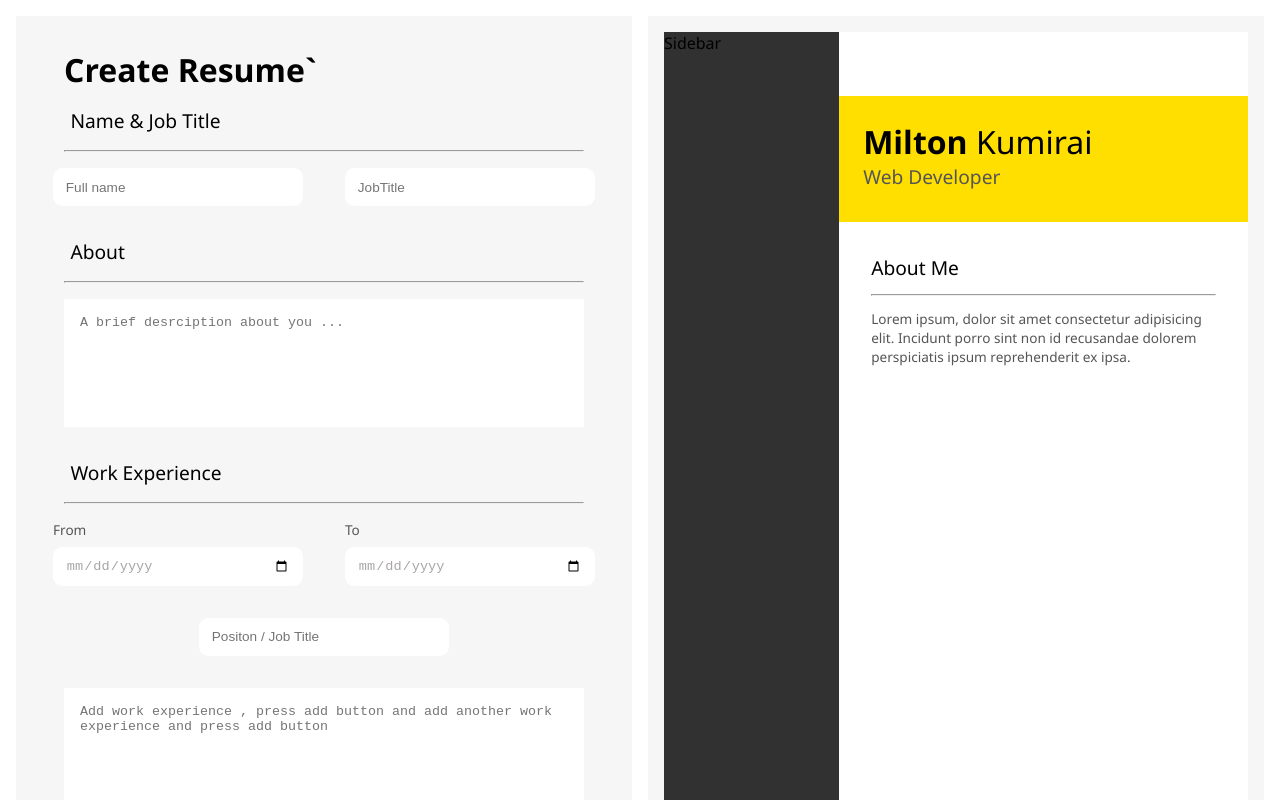
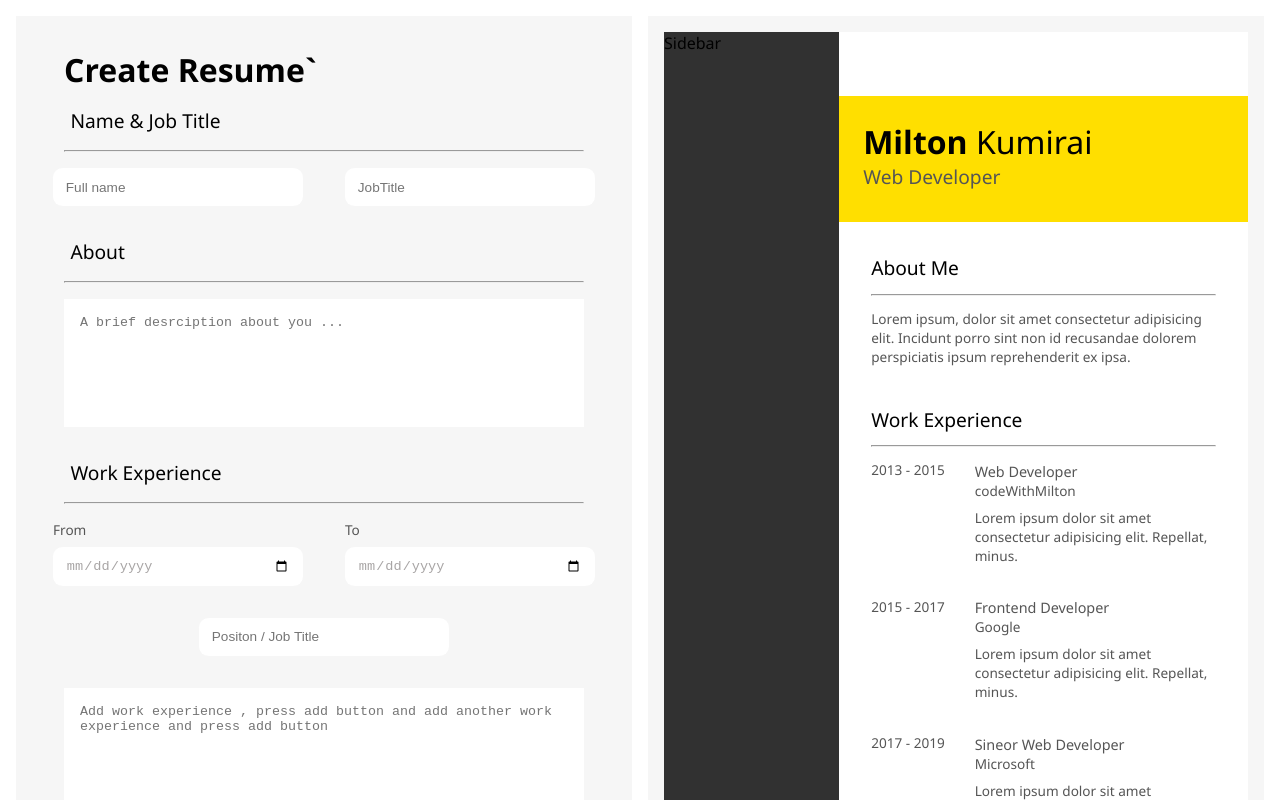
Before and after one commit to Kummirai/resume, a React (Vite) app in the folder cv application/: page / in a window 1280 px wide. Built offline with nearby package versions, Linux system fonts and the light colour scheme.

Commit message:
Add work experience sectiion and style it

```diff
--- a/cv application/src/components/templateOne/Main.jsx
+++ b/cv application/src/components/templateOne/Main.jsx
@@ -1,11 +1,13 @@
 import AboutMe from "./AboutMe";
 import Heading from "./Heading";
+import WorkExperience from "./WorkExperience";
 
 const Main = () => {
   return (
     <div className="main">
       <Heading />
       <AboutMe />
+      <WorkExperience />
     </div>
   );
 };
--- /dev/null
+++ b/cv application/src/components/templateOne/WorkExperience.jsx
@@ -0,0 +1,43 @@
+const WorkExperience = () => {
+  return (
+    <div className="about-me">
+      <h2>Work Experience</h2>
+      <hr />
+      <div className="work-exp-cont">
+        <p className="work-exp-year">2013 - 2015</p>
+        <div className="work-exp-details">
+          <p className="work-exp-title">Web Developer</p>
+          <p className="work-exp-comp">codeWithMilton</p>
+          <p className="work-exp-desc">
+            Lorem ipsum dolor sit amet consectetur adipisicing elit. Repellat,
+            minus.
+          </p>
+        </div>
+      </div>
+      <div className="work-exp-cont">
+        <p className="work-exp-year">2015 - 2017</p>
+        <div className="work-exp-details">
+          <p className="work-exp-title">Frontend Developer</p>
+          <p className="work-exp-comp">Google</p>
+          <p className="work-exp-desc">
+            Lorem ipsum dolor sit amet consectetur adipisicing elit. Repellat,
+            minus.
+          </p>
+        </div>
+      </div>
+      <div className="work-exp-cont">
+        <p className="work-exp-year">2017 - 2019</p>
+        <div className="work-exp-details">
+          <p className="work-exp-title">Sineor Web Developer</p>
+          <p className="work-exp-comp">Microsoft</p>
+          <p className="work-exp-desc">
+            Lorem ipsum dolor sit amet consectetur adipisicing elit. Repellat,
+            minus.
+          </p>
+        </div>
+      </div>
+    </div>
+  );
+};
+
+export default WorkExperience;
--- a/cv application/src/components/templateOne/template.css
+++ b/cv application/src/components/templateOne/template.css
@@ -4,7 +4,7 @@
   backdrop-filter: blur(0px) saturate(200%);
   -webkit-backdrop-filter: blur(0px) saturate(200%);
   background-color: rgba(126, 124, 128, 0.07);
-  height: 100vh;
+  min-height: 100vh;
   padding: 1rem;
   overflow-y: auto;
   margin-left: 1rem;
@@ -13,11 +13,13 @@
 .main {
   background-color: #fff;
   width: 70%;
+  min-height: 100vh;
 }
 
 .sidebar {
   background-color: #313131;
   width: 30%;
+  min-height: 100vh;
 }
 
 .heading {
@@ -47,10 +49,36 @@
   flex-direction: column;
 }
 
-.about-me hr {
+.about-me hr,
+.template-hr {
   margin: 0.8rem 0;
 }
-.about-me h2 {
+.about-me h2,
+.template-h2 {
   font-size: 1.2rem;
   font-weight: 400;
 }
+
+.work-exp-cont {
+  display: flex;
+  justify-content: space-between;
+  margin-bottom: 1.5rem;
+}
+
+.work-exp-details {
+  width: 70%;
+}
+
+.work-exp-year {
+  font-weight: 500;
+}
+
+.work-exp-title {
+  font-weight: 500;
+  font-size: 0.9rem;
+  margin: 0.1rem 0 0 0;
+}
+
+.work-exp-desc {
+  font-size: 0.85rem;
+}
```
